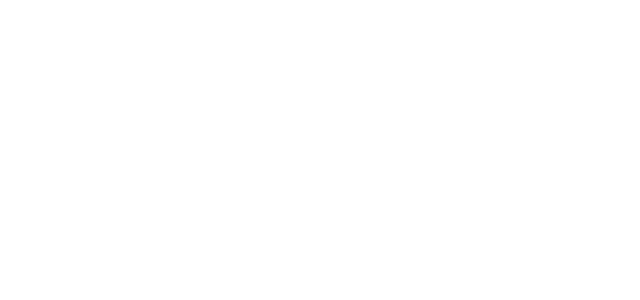
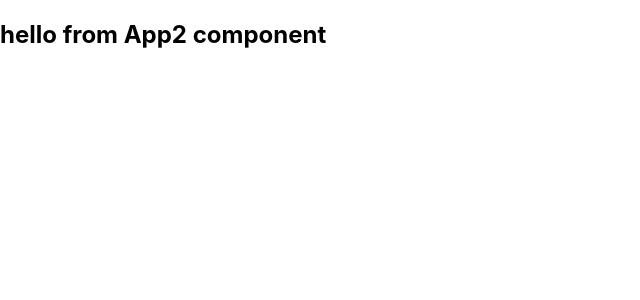
Before and after one commit to firalammii/client, a React (Create React App) app: page /users in a window 1280 px wide. Before the commit this address had no page. Shown: the top 300 px of the page, without its empty margins (0-640 px from the left). Built offline with nearby package versions, Linux system fonts and the light colour scheme.

Commit message:
to check /users url

```diff
--- /dev/null
+++ b/src/components/App2.js
@@ -0,0 +1,18 @@
+import React, {Component} from "react";
+
+class App2 extends Component {
+    constructor(props){
+        super(props)
+        this.state ={
+            name: "Firoma"
+        }
+    }
+
+    render(){
+        return(
+            <h2>hello from App2 component</h2>
+        )
+    }
+}
+
+export default App2;
--- a/src/index.js
+++ b/src/index.js
@@ -2,6 +2,7 @@
 import ReactDOM from 'react-dom/client';
 import './index.css';
 import App from './App';
+import App2 from './components/App2';
 import reportWebVitals from './reportWebVitals';
 
 import {BrowserRouter, Routes, Route} from 'react-router-dom'
@@ -12,6 +13,7 @@
     <BrowserRouter>
        <Routes>
           <Route path= '/' element={<App/>}/>
+          <Route path= '/users' element={<App2/>}/>
           {/* <Route path= '/customer/signup' element={<Signup/>}/>
           <Route path= '/customer/login' element={<Login/>}/>
           <Route path= '/request/post' element={<Request/>}/> */}
```
